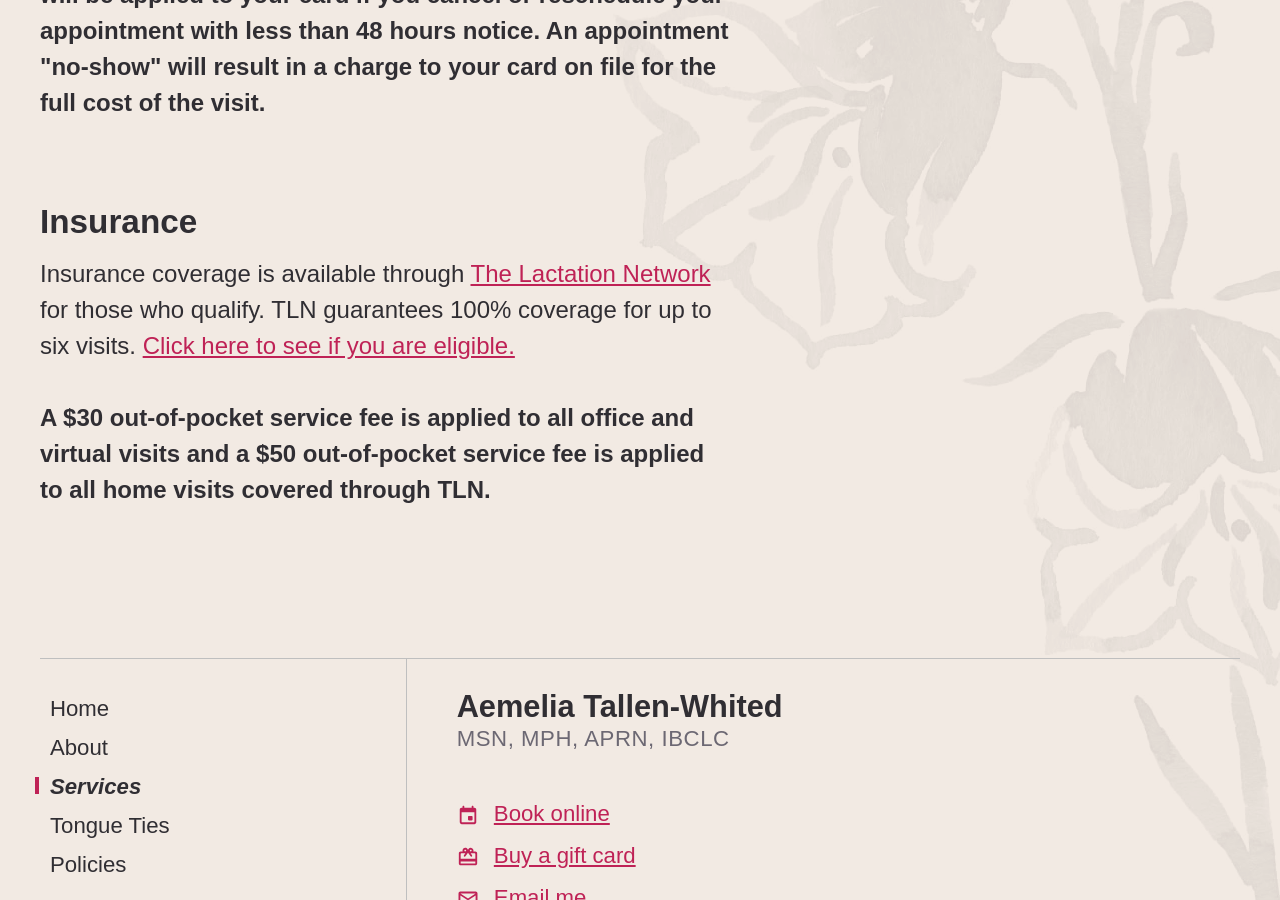
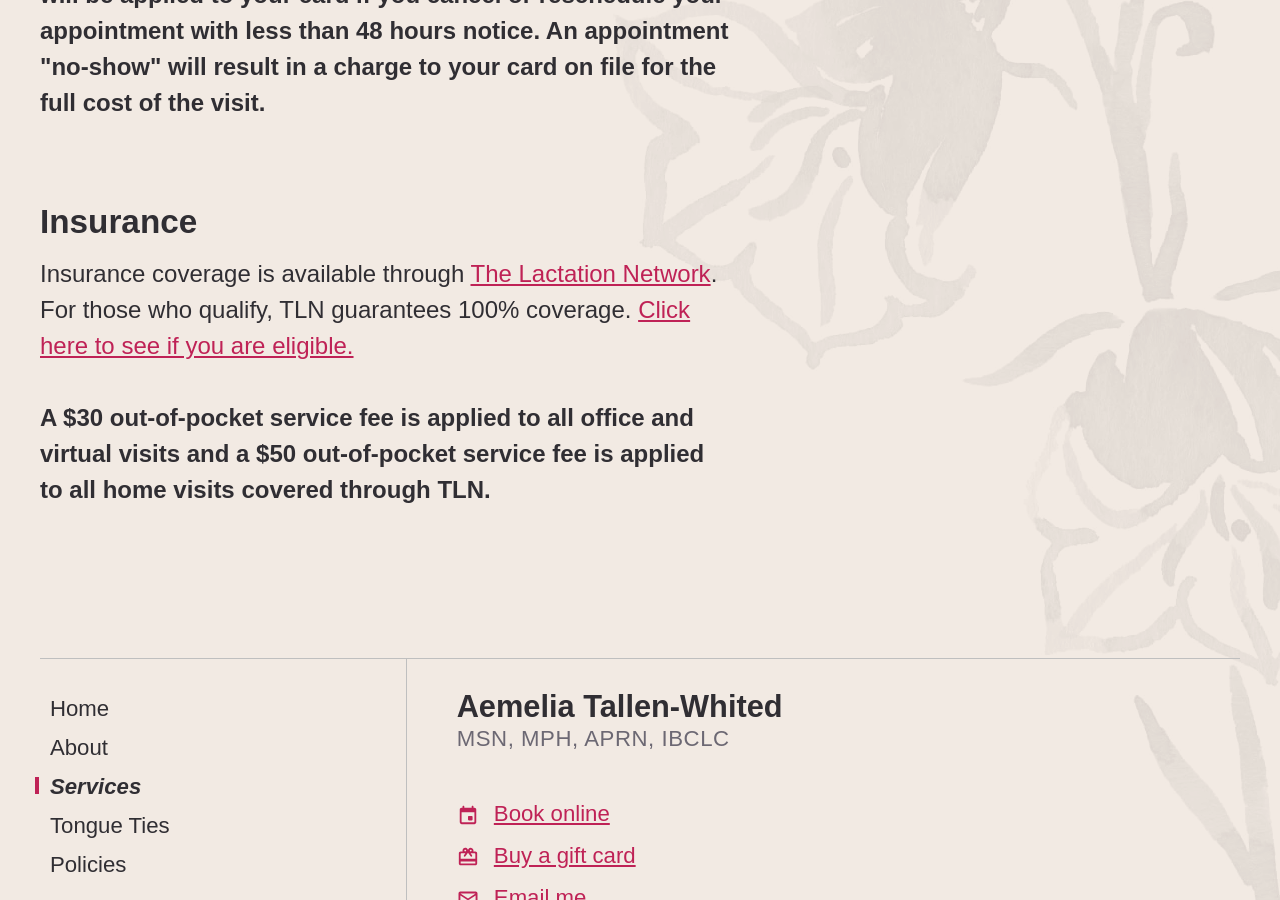
Before and after one commit to bellflowerlactation/bellflower, a Jekyll site: the page built from services.html, in a window 1280 px wide and 900 px high, scrolled down 4017 px. Built offline with Jekyll 4.4.1, drawn with Linux system fonts in a browser that asks for light colours; some web fonts are replaced.

Commit message:
Change wording on services page

```diff
--- a/services.html
+++ b/services.html
@@ -183,8 +183,8 @@ description:
     <section>
         <h2 id="insurance">Insurance</h2>
         <p>
-            Insurance coverage is available through <a href="https://lactationnetwork.com/">The Lactation Network</a> for those who qualify.
-            TLN guarantees 100% coverage for up to six visits. <a href="https://go.lactationnetwork.com/BellflowerLactation">
+            Insurance coverage is available through <a href="https://lactationnetwork.com/">The Lactation Network</a>. For those who qualify,
+            TLN guarantees 100% coverage. <a href="https://go.lactationnetwork.com/BellflowerLactation">
             Click here to see if you are eligible.</a>
         </p>
         <p class="u-mb:0">
```
